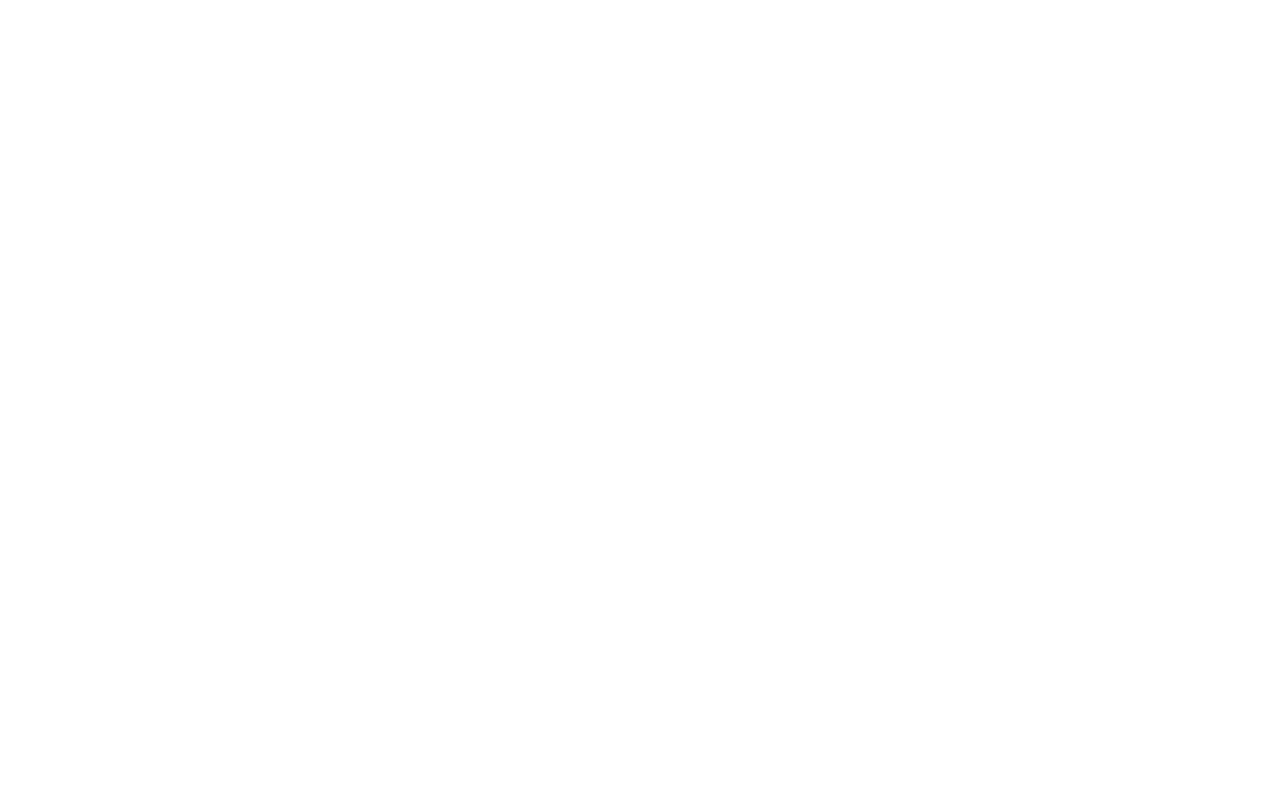
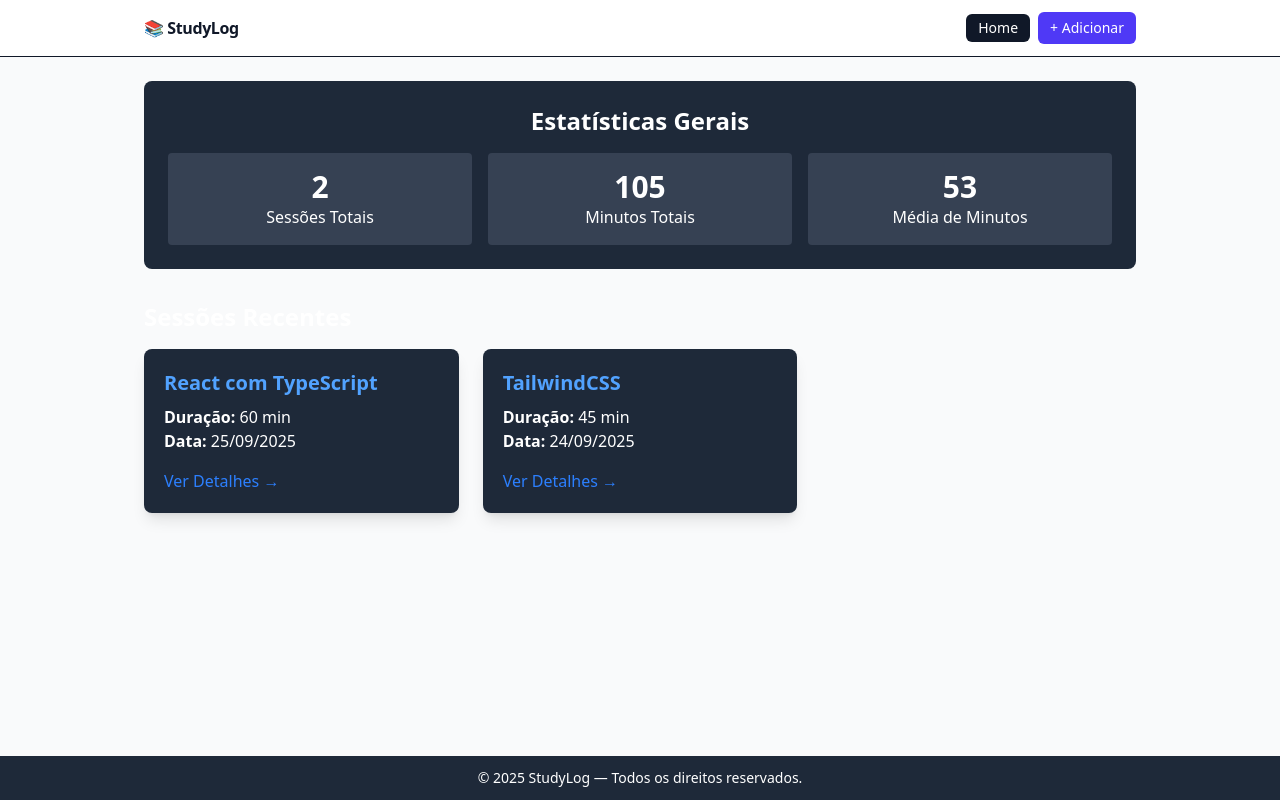
Before and after one commit to rodrigueszkkk/CP05, a React app: page / in a window 1280 px wide. Built offline with nearby package versions, Linux system fonts and the light colour scheme; the HTML template or start-up script is replaced by a standard one.

Commit message:
Feat: added app

```diff
--- a/src/App.tsx
+++ b/src/App.tsx
@@ -1,11 +1,59 @@
 
+import { useState, useMemo, useCallback, Suspense, lazy } from "react";
+import { Routes, Route } from "react-router-dom";
+import { ErrorBoundary } from "react-error-boundary";
 
-function App() {
+import type { StudySession } from "./types";
+import { Layout } from "./components/layout";
+import { Loading } from "./components/Loading";
+import { ErrorFallback } from "./components/ErrorFallback";
+
+const Home = lazy(() => import("./pages/home"));
+const NewSession = lazy(() => import("./pages/NewSession"));
+const SessionDetails = lazy(() => import("./pages/SessionDetails"));
+const NotFound = lazy(() => import("./pages/NotFound"));
+
+export default function App() {
+  const [sessions, setSessions] = useState<StudySession[]>([
+    {
+      id: "1",
+      subject: "React com TypeScript",
+      minutes: 60,
+      date: "2025-09-25",
+      notes: "Revisão de Hooks e Props tipadas.",
+    },
+    {
+      id: "2",
+      subject: "TailwindCSS",
+      minutes: 45,
+      date: "2025-09-24",
+      notes: "Estudando design responsivo.",
+    },
+  ]);
+
+  const handleAddSession = useCallback((newSession: Omit<StudySession, "id">) => {
+    setSessions(prev => [...prev, { ...newSession, id: crypto.randomUUID() }]);
+  }, []);
+
+  const stats = useMemo(() => {
+    const totalSessions = sessions.length;
+    const totalMinutes = sessions.reduce((acc, s) => acc + s.minutes, 0);
+    const averageMinutes = totalSessions > 0 ? Math.round(totalMinutes / totalSessions) : 0;
+    return { totalSessions, totalMinutes, averageMinutes };
+  }, [sessions]);
 
   return (
-    <>
-    </>
-  )
+    <ErrorBoundary FallbackComponent={ErrorFallback}>
+      <Suspense fallback={<Loading />}>
+        <Routes>
+          <Route path="/" element={<Layout />}>
+            <Route index element={<Home sessions={sessions} stats={stats} />} />
+            <Route path="add" element={<NewSession onAddSession={handleAddSession} />} />
+            <Route path="session/:id" element={<SessionDetails sessions={sessions} />} />
+            <Route path="*" element={<NotFound />} />
+          </Route>
+        </Routes>
+      </Suspense>
+    </ErrorBoundary>
+  );
 }
-
-export default App
```
